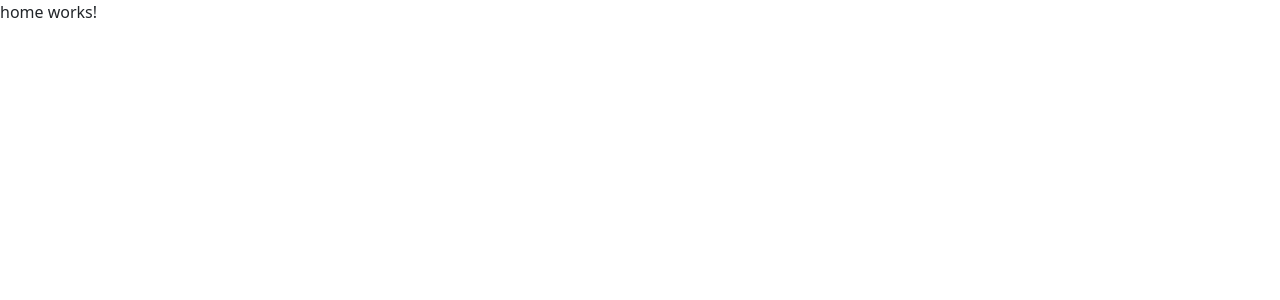
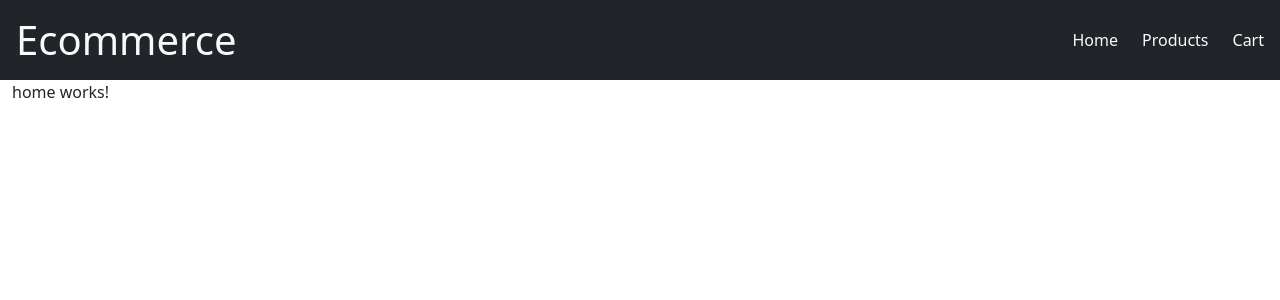
Before and after one commit to locwa/fg-project, an Angular app: page / in a window 1280 px wide. Shown: the top 300 px of the page. Built offline with nearby package versions, Linux system fonts and the light colour scheme.

Commit message:
created initial navbar

```diff
--- a/src/app/app.component.html
+++ b/src/app/app.component.html
@@ -1 +1,4 @@
-<router-outlet/>
+<app-navbar/>
+<main class="container-fluid">
+  <router-outlet/>
+</main>
--- a/src/app/app.component.ts
+++ b/src/app/app.component.ts
@@ -1,9 +1,10 @@
 import { Component } from '@angular/core';
 import { RouterOutlet, RouterModule } from '@angular/router';
+import { NavbarComponent } from './navbar/navbar.component';
 
 @Component({
   selector: 'app-root',
-  imports: [RouterOutlet, RouterModule],
+  imports: [RouterOutlet, RouterModule, NavbarComponent],
   templateUrl: './app.component.html',
   styleUrl: './app.component.css'
 })
--- /dev/null
+++ b/src/app/navbar/navbar.component.css
@@ -0,0 +1,3 @@
+nav{
+    height: 10vh;
+}
--- /dev/null
+++ b/src/app/navbar/navbar.component.html
@@ -0,0 +1,14 @@
+<nav class="container-fluid bg-dark px-3">
+    <div class="row h-100">
+        <div class="col d-flex align-items-center justify-content-start">
+            <h1 class="text-light m-0">Ecommerce</h1>
+        </div>
+        <div class="col-8 d-flex align-items-center justify-content-end">
+            <div class="d-flex gap-4 text-white">
+                <a routerLink="/" class="m-0 text-light text-decoration-none">Home</a>
+                <a routerLink="/products" class="m-0 text-light text-decoration-none">Products</a>
+                <p class="m-0">Cart</p>
+            </div>
+        </div>
+    </div>
+</nav>
--- a/src/styles.css
+++ b/src/styles.css
@@ -1 +1,4 @@
 /* You can add global styles to this file, and also import other style files */
+*{
+    margin: 0;
+}
```
Also changed, not shown: src/app/navbar/navbar.component.ts (added, +12 -0 lines), 1 other file (tests, documents, lock files or other folders).
